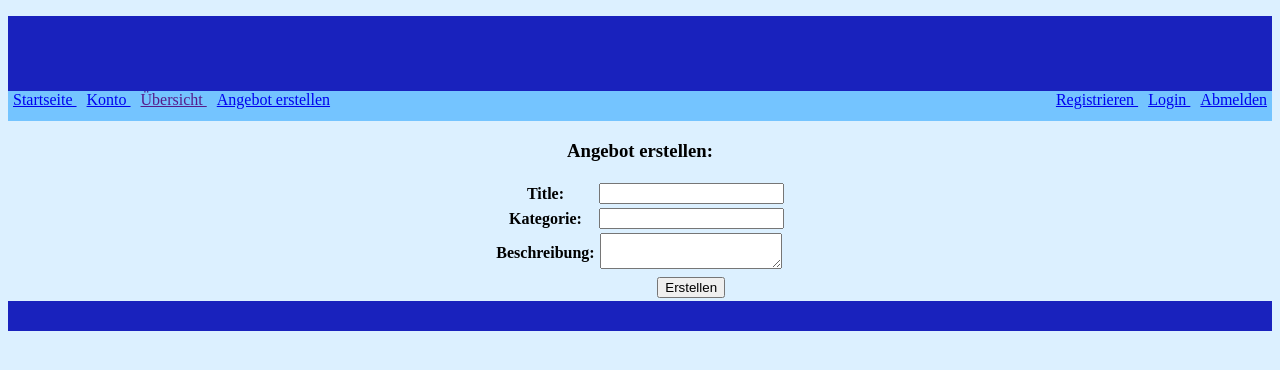
After one commit to Niviera/Website, a PHP site: page /angebot_erstellen.php in a window 1280 px wide. The commit adds this page. Shown: the top 370 px of the page. Run offline with PHP 8.4, Linux system fonts and the light colour scheme; lists and menus that the app fills with data are empty.

Commit message:
Seite angebot: erstellt + finsish

```diff
--- /dev/null
+++ b/angebot_erstellen.php
@@ -0,0 +1,54 @@
+<!DOCTYPE html>
+<html lang="en">
+
+<head>
+    <meta charset="UTF-8">
+    <meta http-equiv="X-UA-Compatible" content="IE=edge">
+    <meta name="viewport" content="width=device-width, initial-scale=1.0">
+    <title>Document</title>
+</head>
+
+<body style="background-color: #dcf0ff;">
+    <!-- header -->
+    <?php
+    include "header.php";
+    ?>
+    <!-- nav -->
+    <?php
+    include "nav.php";
+    ?>
+    <!-- Content -->
+    <div style="width: 100%; text-align: center">
+        <h3> Angebot erstellen: </h3>
+    </div>
+    <center>
+        <form>
+            <table>
+                <tr>
+                    <th>Title: </th>
+                    <th><input type="text" required></th>
+                </tr>
+                <tr>
+                    <!-- TODO: Kategorie sollte später durch datenbank vorgegeben werden (Auswahl liste)-->
+                    <th>Kategorie: </th>
+                    <th><input type="text" required></th>
+                </tr>
+                <tr>
+                    <th>Beschreibung: </th>
+                    <th><textarea requierd></textarea></th>
+                </tr>
+                <tr>
+                    <th></th>
+                    <th><button> Erstellen </button></th>
+                </tr>
+
+            </table>
+        </form>
+    </center>
+    <!-- footer -->
+    <?php
+    include "footer.php";
+    ?>
+</body>
+
+</html>
--- a/nav.php
+++ b/nav.php
@@ -3,7 +3,7 @@
             <a href="index.php" style="margin: 5px;"> Startseite </a>
             <a href="konto_uebersicht.php" style="margin: 5px;"> Konto </a>
             <a href="" style="margin: 5px"> Übersicht </a>
-            <a href="" style="margin: 5px"> Angebot erstellen </a>
+            <a href="angebot_erstellen.php" style="margin: 5px"> Angebot erstellen </a>
       </div>
       <div style="float: right">
             <a href="konto_erstellen.php" style="margin: 5px"> Registrieren </a>
```
Also changed, not shown: angebot_eins.php (+20 -10 lines).
